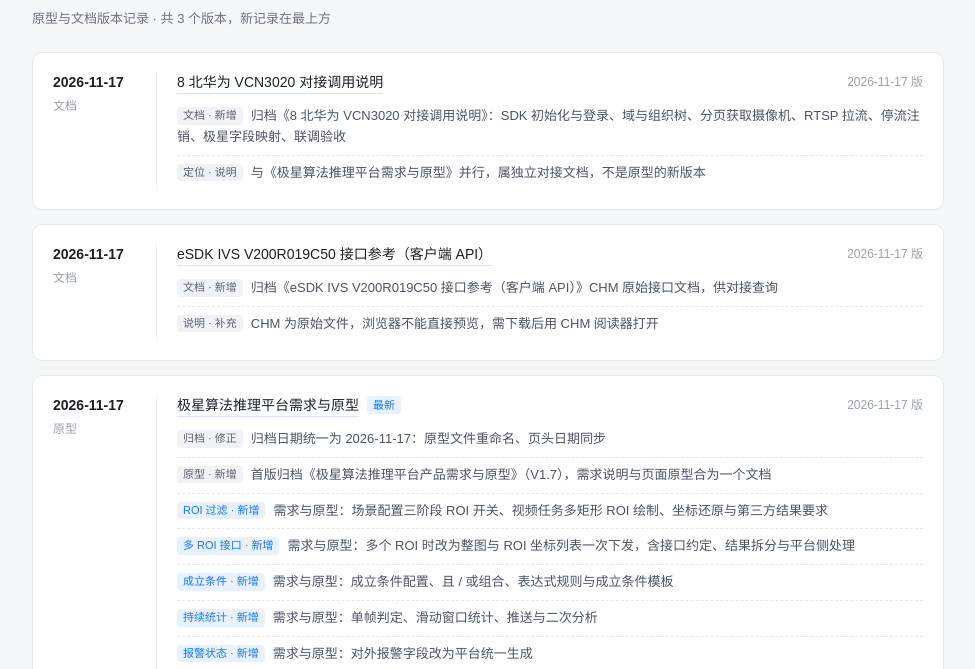
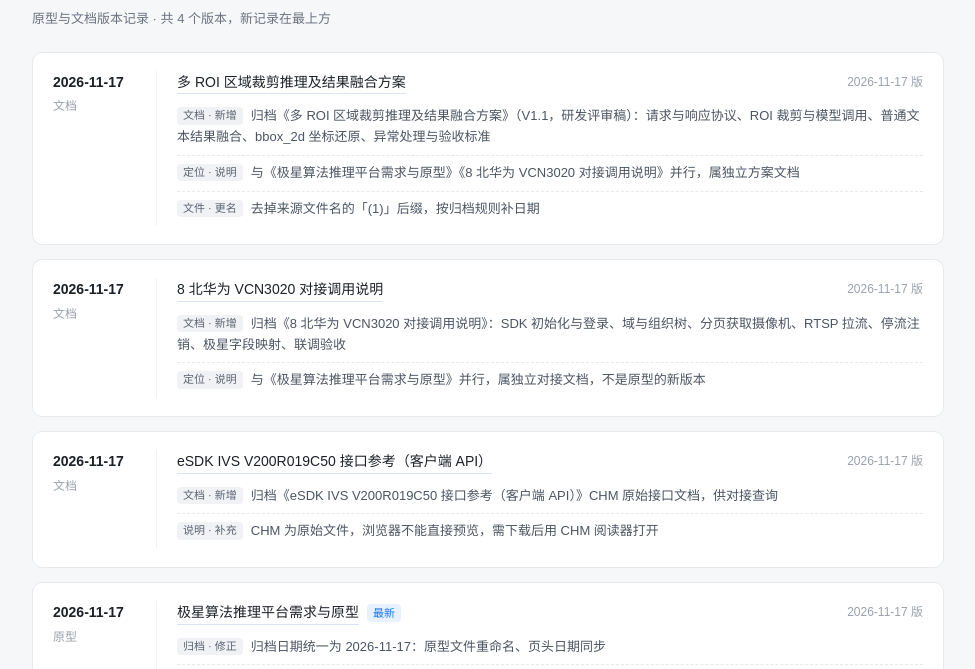
Before and after one commit to wacilimonster-source/juanev, a plain HTML site: page 青岛地铁-线路云/文档/版本记录.html in a window 1280 px wide. Shown: the part 119-788 px from the top of the page, without its empty margins (152-1127 px from the left). Drawn offline with Linux system fonts and the light colour scheme.

Commit message:
docs: 归档 青岛地铁-线路云 多ROI区域裁剪推理及结果融合方案

```diff
--- a/青岛地铁-线路云/文档/版本记录.html
+++ b/青岛地铁-线路云/文档/版本记录.html
@@ -85,8 +85,26 @@
 
   <header>
     <h1>青岛地铁-线路云</h1>
-    <p class="desc">原型与文档版本记录 · 共 3 个版本，新记录在最上方</p>
+    <p class="desc">原型与文档版本记录 · 共 4 个版本，新记录在最上方</p>
   </header>
+
+  <article class="entry">
+    <div class="meta">
+      <div class="date">2026-11-17</div>
+      <div class="type">文档</div>
+    </div>
+    <div class="body">
+      <div class="head">
+        <a class="file" href="多ROI区域裁剪推理及结果融合方案20261117.md">多 ROI 区域裁剪推理及结果融合方案</a>
+        <span class="ver">2026-11-17 版</span>
+      </div>
+      <ul class="changes">
+        <li><span class="req doc">文档 · 新增</span>归档《多 ROI 区域裁剪推理及结果融合方案》（V1.1，研发评审稿）：请求与响应协议、ROI 裁剪与模型调用、普通文本结果融合、bbox_2d 坐标还原、异常处理与验收标准</li>
+        <li><span class="req doc">定位 · 说明</span>与《极星算法推理平台需求与原型》《8 北华为 VCN3020 对接调用说明》并行，属独立方案文档</li>
+        <li><span class="req doc">文件 · 更名</span>去掉来源文件名的「(1)」后缀，按归档规则补日期</li>
+      </ul>
+    </div>
+  </article>
 
   <article class="entry">
     <div class="meta">
```
Also changed, not shown: index.html (+12 -5 lines), 1 other file.
